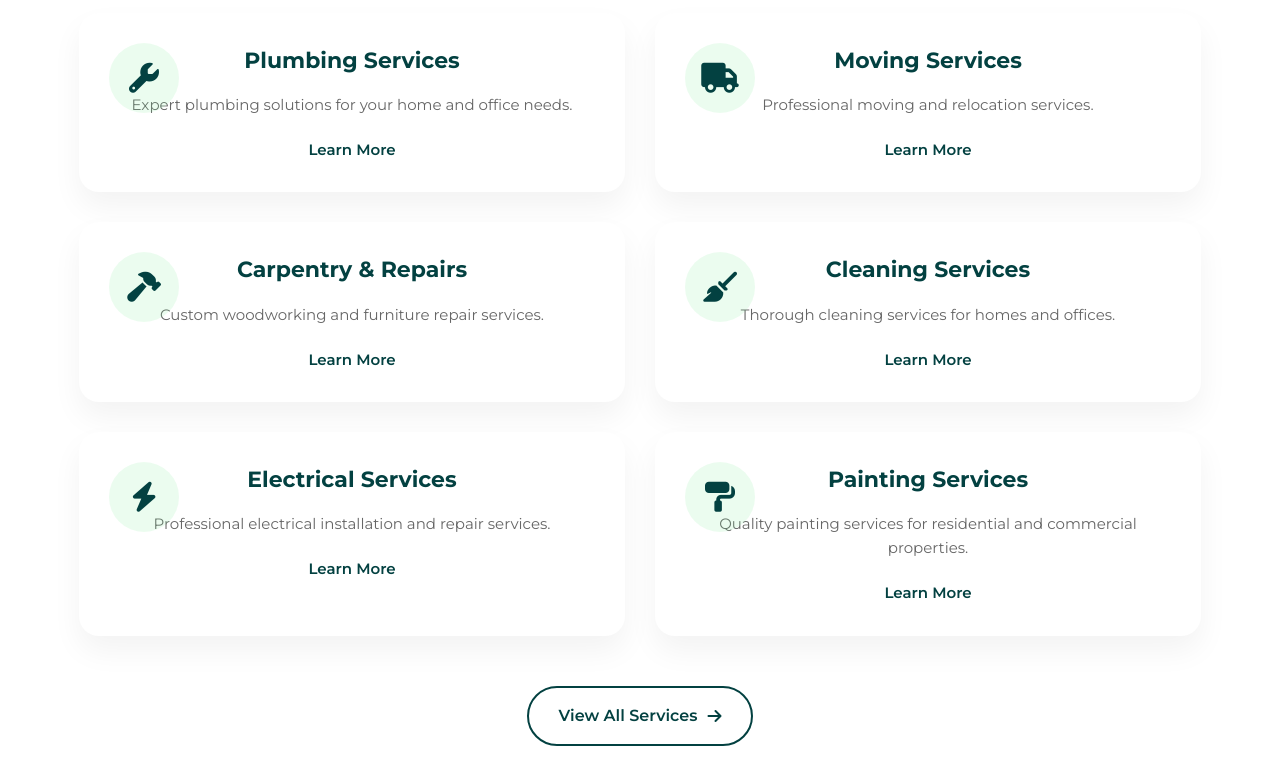
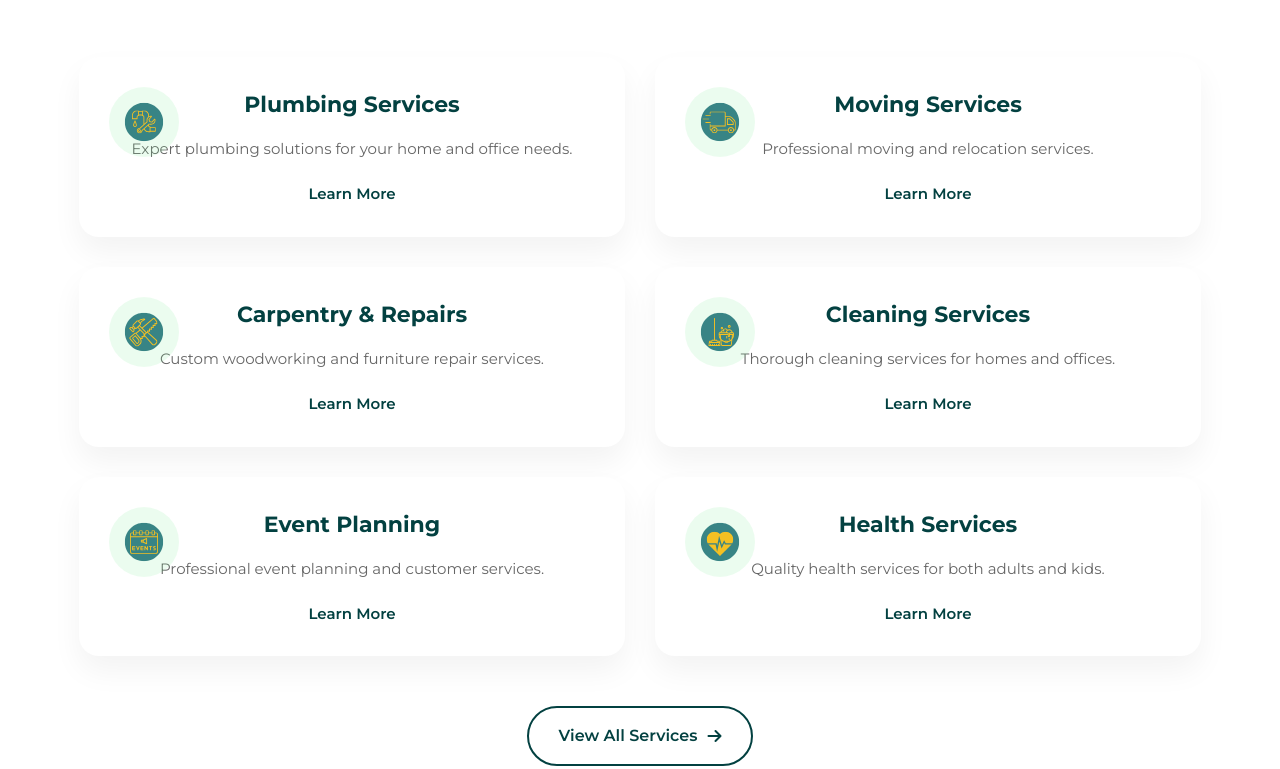
Before and after one commit to LuleArther/tradorr-website, a plain HTML site: page index.html in a window 1280 px wide. Shown: the part 1164-1933 px from the top of the page. Drawn offline with Linux system fonts and the light colour scheme.

Commit message:
Commit 3

```diff
--- a/css/style.css
+++ b/css/style.css
@@ -166,17 +166,18 @@ img {
     align-items: center;
     font-size: 28px;
     font-weight: 700;
+    font-family: 'Agrandir', sans-serif;
 }
 
 #logo-placeholder {
-    width: 50px;
-    height: 50px;
+    width: 100px;
+    height: 100px;
     margin-right: 15px;
     transition: var(--transition-medium);
 }
 
 .logo a:hover #logo-placeholder {
-    transform: rotate(5deg) scale(1.05);
+    transform: rotate(-90deg) scale(1.05);
 }
 
 .nav-links {
--- a/index.html
+++ b/index.html
@@ -58,7 +58,7 @@
 
         <div class="container">
             <div class="hero-content">
-                <h1 class="animated-heading">Your trusted Service Providers <span class="highlight">service provider</span></h1>
+                <h1 class="animated-heading" style=" font-family: 'Agrandir', sans-serif;">Your trusted Service Providers <span class="highlight">service provider</span></h1>
                 <p class="hero-description">Find reliable service providers with ease. Tradorr connects you to trusted professionals near you. Fast, convenient, and stress-free!</p>
 
                 <div class="service-search">
@@ -105,7 +105,7 @@
                 <!-- Service 1 -->
                 <div class="service-card">
                     <div class="service-icon">
-                        <i class="fas fa-wrench"></i>
+                        <img src="assets/images/svg/Plumbing icon.svg" alt="">
                     </div>
                     <h3>Plumbing Services</h3>
                     <p>Expert plumbing solutions for your home and office needs.</p>
@@ -115,7 +115,7 @@
                 <!-- Service 2 -->
                 <div class="service-card">
                     <div class="service-icon">
-                        <i class="fas fa-truck"></i>
+                        <img src="assets/images/svg/Moving icon.svg" alt="">
                     </div>
                     <h3>Moving Services</h3>
                     <p>Professional moving and relocation services.</p>
@@ -125,7 +125,7 @@
                 <!-- Service 3 -->
                 <div class="service-card">
                     <div class="service-icon">
-                        <i class="fas fa-hammer"></i>
+                        <img src="assets/images/svg/Carpentry icon.svg" alt="">
                     </div>
                     <h3>Carpentry & Repairs</h3>
                     <p>Custom woodworking and furniture repair services.</p>
@@ -135,7 +135,7 @@
                 <!-- Service 4 -->
                 <div class="service-card">
                     <div class="service-icon">
-                        <i class="fas fa-broom"></i>
+                        <img src="assets/images/svg/Cleaning icon.svg" alt="">
                     </div>
                     <h3>Cleaning Services</h3>
                     <p>Thorough cleaning services for homes and offices.</p>
@@ -145,20 +145,20 @@
                 <!-- Service 5 -->
                 <div class="service-card">
                     <div class="service-icon">
-                        <i class="fas fa-bolt"></i>
+                        <img src="assets/images/svg/Event planning services.svg" alt="">
                     </div>
-                    <h3>Electrical Services</h3>
-                    <p>Professional electrical installation and repair services.</p>
+                    <h3>Event Planning</h3>
+                    <p>Professional event planning and customer services.</p>
                     <a href="services.html" class="service-link">Learn More</a>
                 </div>
 
                 <!-- Service 6 -->
                 <div class="service-card">
                     <div class="service-icon">
-                        <i class="fas fa-paint-roller"></i>
+                        <img src="assets/images/svg/Health services icon.svg" alt="">
                     </div>
-                    <h3>Painting Services</h3>
-                    <p>Quality painting services for residential and commercial properties.</p>
+                    <h3>Health Services</h3>
+                    <p>Quality health services for both adults and kids.</p>
                     <a href="services.html" class="service-link">Learn More</a>
                 </div>
             </div>
```
